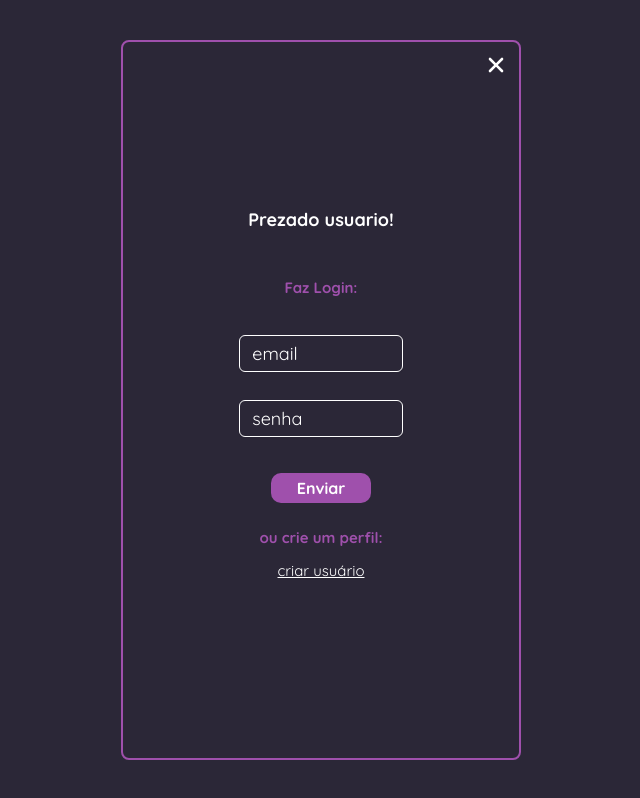
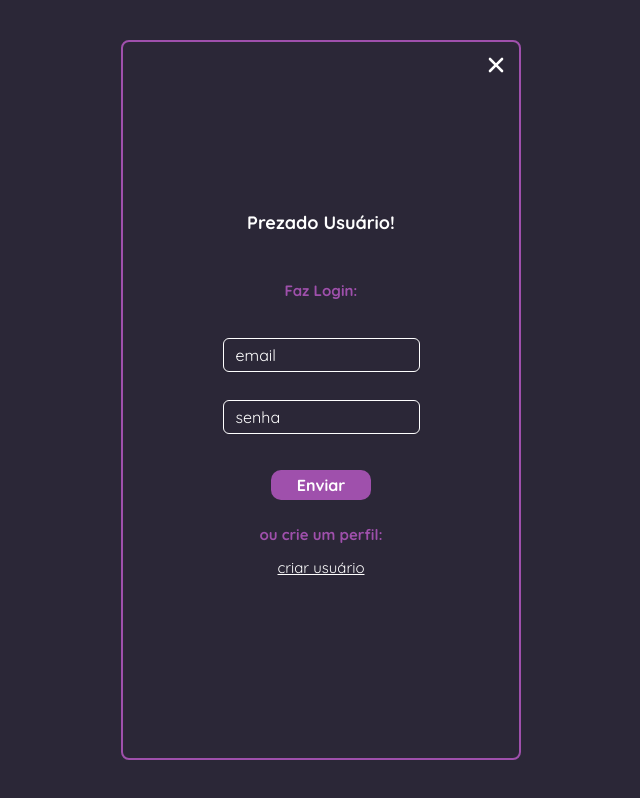
Before and after one commit to TrueAlexander/praticamos-russo, a Next.js app: page / in a window 1280 px wide. Both pictures are taken after a click on the button "Entrar ou Cadastrar-se". Shown: the whole page, without its empty margins (319-959 px from the left). Built offline with nearby package versions, Linux system fonts and the light colour scheme; no server answers.

Commit message:
login issues and show errors

```diff
--- a/src/app/api/auth/[...nextauth]/route.js
+++ b/src/app/api/auth/[...nextauth]/route.js
@@ -27,10 +27,10 @@ const handler = NextAuth({
             if (isPasswordCorrect) {
               return user
             } else {
-              throw new Error("Wrong Credentials!")
+              throw new Error("E-mail e/ou senha errados!")
             }
           } else {
-            throw new Error("User not found!")
+            throw new Error("Usuário não encontrado!")
           }
         } catch (err) {
           throw new Error(err)
--- a/src/app/page.jsx
+++ b/src/app/page.jsx
@@ -9,6 +9,7 @@ import ButtonAuth from "@/components/ButtonAuth/ButtonAuth"
 import { useSession } from 'next-auth/react'
 import { signOut } from 'next-auth/react'
 import Loading from './loading'
+import { useSearchParams } from 'next/navigation'
 
 //Homepage Image
 import HomepageImage from '@/assets/home-pic.jpg'
@@ -16,12 +17,13 @@ import HomepageImage from '@/assets/home-pic.jpg'
 export default function Home() {
   const router = useRouter()
   const session = useSession()
+  const params = useSearchParams()
 
-  const [showModal, setShowModal] = useState(false)
+
+  const [showModal, setShowModal] = useState(params.get("error") || false)
   const [nameShow, setNameShow] = useState("Desconhecido")
   const [isLoading, setIsLoading] = useState(session.status === 'loading')
 
-  console.log(isLoading)
 
   const name = session.data?.user?.name || null
   // console.log(session)
--- a/src/components/AuthModal/AuthModal.jsx
+++ b/src/components/AuthModal/AuthModal.jsx
@@ -3,26 +3,31 @@ import Login from "../Login/Login"
 import Register from "../Register/Register"
 import { IoClose } from "react-icons/io5"
 import "animate.css"
-import Link from "next/navigation"
-import { useEffect, useState } from "react"
+import { useState } from "react"
+import { useRouter } from "next/navigation"
 
 
 const AuthModal = ({showModal, setShowModal, setIsLoading}) => {
+  const router = useRouter()
+  const [modeLogin, setModeLogin] = useState(true)
 
-  const [modeLogin, setModeLogin] = useState(true)
+  const handleClose = () => {
+    setShowModal(false)
+    router.push('/')
+  }
 
   return (
     <div
       className={showModal ? "opacity-1 pointer-events-auto w-full h-full fixed top-0 left-0 bg-[#2b2737] show animate__animated animate__fadeInRight" : "opacity-0 pointer-events-none w-full h-full fixed top-0 left-0 bg-[#2b2737]"}
-      onClick={() => setShowModal(false)}
+      onClick={ handleClose }
     >
       <div
         className="absolute left-10 right-10 top-10 bottom-10 rounded-lg my-0 mx-auto max-w-[400px] border-2 border-[#9f50ac] scale-100 ease-in duration-1000 text-center flex flex-col justify-center items-center overflow-hidden"
         onClick={e => e.stopPropagation()}
       >
-        <h2 className="text-white p-4 font-bold text-[18px] block">Prezado usuario!</h2>
+        <h2 className="text-white p-4 font-bold text-[18px] block">Prezado Usuário!</h2>
         <button
-          onClick={() => setShowModal(false)}
+          onClick={ handleClose }
           className="text-white text-[22px] absolute right-3 top-3 scale-125"
         >
           <IoClose/></button>
--- a/src/components/ButtonAuth/ButtonAuth.jsx
+++ b/src/components/ButtonAuth/ButtonAuth.jsx
@@ -8,19 +8,22 @@ const ButtonAuth = ({setShowModal, name, signOut, nameShow, setIsLoading}) => {
       setShowModal(true)
 
     } else {
-      setIsLoading(true)
-      signOut()
+      const areYouSure = confirm(`${nameShow}, está seguro que quer sair?`)
+      if (areYouSure) {
+        setIsLoading(true)
+        signOut()
+      }
     }
   }
 
   return (
     <div>
-      <p className="text-[#9f50ac] absolute left-10 top-10">
+      <p className="text-[#9f50ac] absolute left-5 top-5 animate__animated animate__fadeIn animate-slower">
         {"Olá, " + nameShow + "!"}
       </p>
       <button
-        className="text-white absolute right-10 top-10 scale-125"
-        title="Entrar ou Cadastrar-se"
+        className="text-white absolute right-5 top-5 scale-125"
+        title={nameShow === "Desconhecido" ? "Entrar ou Cadastrar-se" : "Sair"}
         onClick={handleClick}
       >
         {name ? <ImExit/> : <ImEnter/>}
--- a/src/components/Login/Login.jsx
+++ b/src/components/Login/Login.jsx
@@ -1,43 +1,37 @@
 "use client"
 import { useState, useEffect } from 'react'
 import { signIn } from 'next-auth/react'
+import { useSearchParams } from 'next/navigation'
+import { useSession } from 'next-auth/react'
+import { useRouter } from "next/navigation"
 
 const Login = ({setShowModal, setModeLogin, setIsLoading}) => {
-
+  const session = useSession()
+  const router = useRouter()
+  const params = useSearchParams()
+  const [error, setError] = useState(null)
 
   const handleSubmit = async (e) => {
     e.preventDefault()
 
     const email = e.target[0].value
     const password = e.target[1].value
-    setIsLoading(true)
-    signIn("credentials", {
+    await signIn("credentials", {
       email,
       password,
     })
 
-    setShowModal(false)
-    //send email and password to server
-    // try {
-    //   const data = await dispatch(fetchAuth({email, password}))
-    //   if (!data.payload) {
-    //     alert("O login e/ou a senha estão errados!")
-    //   } else {
-    //     alert(data.payload.message)
-    //     setShowModal(false)
-    //     //send username and token to localstorage
-    //     if (data.payload.userData) {
-    //       localStorage.setItem("user", data.payload.userData.username)
-    //       localStorage.setItem("token", data.payload.token)
-    //     } else {
-    //     ////send email verify
-    //       dispatch(fetchVerify({email}))
-    //     }
-    //   }
-    // } catch (error) {
-    //   console.log('error!!')
-    // }
   }
+
+  useEffect(() => {
+    setError(params.get("error"))
+    console.log(session)
+    if (session.status === 'authenticated') {
+      router.push('/')
+      setShowModal(false)
+    }
+
+  }, [params])
 
   return (
     <div className="my-7 animate__animated animate__fadeIn">
@@ -48,7 +42,7 @@ const Login = ({setShowModal, setModeLogin, setIsLoading}) => {
       >
         <div className="mt-5">
           <input
-            className='px-3 py-1 bg-transparent text-white rounded-md w-3/4 text-[18px] placeholder:text-white border border-white shadow-sm focus:outline-none focus:border-none focus:ring-[#9f50ac] focus:outline-[#9f50ac] focus:placeholder-transparent'
+            className='px-3 py-1 bg-transparent text-white rounded-md max-w-[600px] text-[16px] placeholder:text-white border border-white shadow-sm focus:outline-none focus:border-none focus:ring-[#9f50ac] focus:outline-[#9f50ac] focus:placeholder-transparent'
             type="email"
             name="email"
             autoComplete="on"
@@ -58,7 +52,7 @@ const Login = ({setShowModal, setModeLogin, setIsLoading}) => {
         </div>
         <div className="mt-7 mb-9">
           <input
-            className='px-3 py-1 bg-transparent text-white rounded-md w-3/4 text-[18px] placeholder:text-white border border-white shadow-sm focus:outline-none focus:border-none focus:ring-[#9f50ac] focus:outline-[#9f50ac] focus:placeholder-transparent'
+            className='px-3 py-1 bg-transparent text-white rounded-md max-w-[600px] text-[16px] placeholder:text-white border border-white shadow-sm focus:outline-none focus:border-none focus:ring-[#9f50ac] focus:outline-[#9f50ac] focus:placeholder-transparent'
             type="password"
             name="password"
             minLength={5}
@@ -75,7 +69,8 @@ const Login = ({setShowModal, setModeLogin, setIsLoading}) => {
           Enviar
         </button>
       </form>
-      <h3 className="text-[#9f50ac] pt-6 pb-2 text-[15px] font-bold">ou crie um perfil:</h3>
+      <p className='text-white mt-3 font-bold'>{error?.slice(6)}</p>
+      <h3 className="text-[#9f50ac] pt-3 pb-2 text-[15px] font-bold">ou crie um perfil:</h3>
         <button
           title="Criar Usuário"
           className="text-white text-[15px] underline cursor-pointer"
--- a/src/components/Register/Register.jsx
+++ b/src/components/Register/Register.jsx
@@ -44,7 +44,7 @@ const Register = ({setShowModal, setModeLogin, setIsLoading}) => {
       >
         <div className="mt-5">
           <input
-            className='px-3 py-1 bg-transparent text-white rounded-md w-3/4 text-[18px] placeholder:text-white border border-white shadow-sm focus:outline-none focus:border-none focus:ring-[#9f50ac] focus:outline-[#9f50ac] focus:placeholder-transparent'
+            className='px-3 py-1 bg-transparent text-white rounded-md max-w-[600px] text-[16px] placeholder:text-white border border-white shadow-sm focus:outline-none focus:border-none focus:ring-[#9f50ac] focus:outline-[#9f50ac] focus:placeholder-transparent'
             type="text"
             name="name"
             autoComplete="on"
@@ -54,7 +54,7 @@ const Register = ({setShowModal, setModeLogin, setIsLoading}) => {
         </div>
         <div className="my-7">
           <input
-            className='px-3 py-1 bg-transparent text-white rounded-md w-3/4 text-[18px] placeholder:text-white border border-white shadow-sm focus:outline-none focus:border-none focus:ring-[#9f50ac] focus:outline-[#9f50ac] focus:placeholder-transparent'
+            className='px-3 py-1 bg-transparent text-white rounded-md max-w-[600px] text-[16px] placeholder:text-white border border-white shadow-sm focus:outline-none focus:border-none focus:ring-[#9f50ac] focus:outline-[#9f50ac] focus:placeholder-transparent'
             type="email"
             name="email"
             autoComplete="on"
@@ -64,7 +64,7 @@ const Register = ({setShowModal, setModeLogin, setIsLoading}) => {
         </div>
         <div className="mb-9">
           <input
-            className='px-3 py-1 bg-transparent text-white rounded-md w-3/4 text-[18px] placeholder:text-white border border-white shadow-sm focus:outline-none focus:border-none focus:ring-[#9f50ac] focus:outline-[#9f50ac] focus:placeholder-transparent'
+            className='px-3 py-1 bg-transparent text-white rounded-md max-w-[600px] text-[16px] placeholder:text-white border border-white shadow-sm focus:outline-none focus:border-none focus:ring-[#9f50ac] focus:outline-[#9f50ac] focus:placeholder-transparent'
             type="password"
             name="password"
             minLength={5}
```
Also changed, not shown: 1 other file (tests, documents, lock files or other folders).
